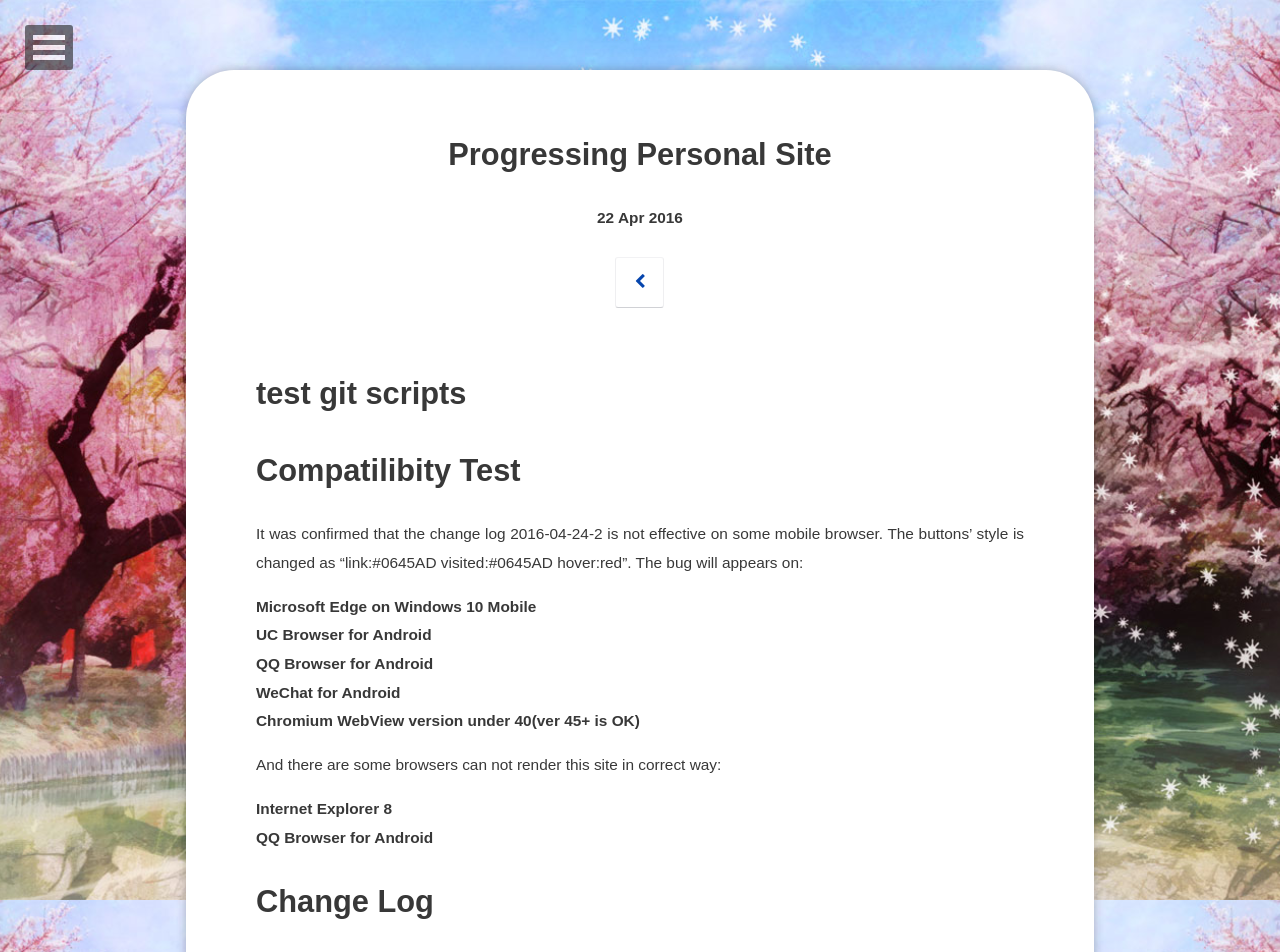
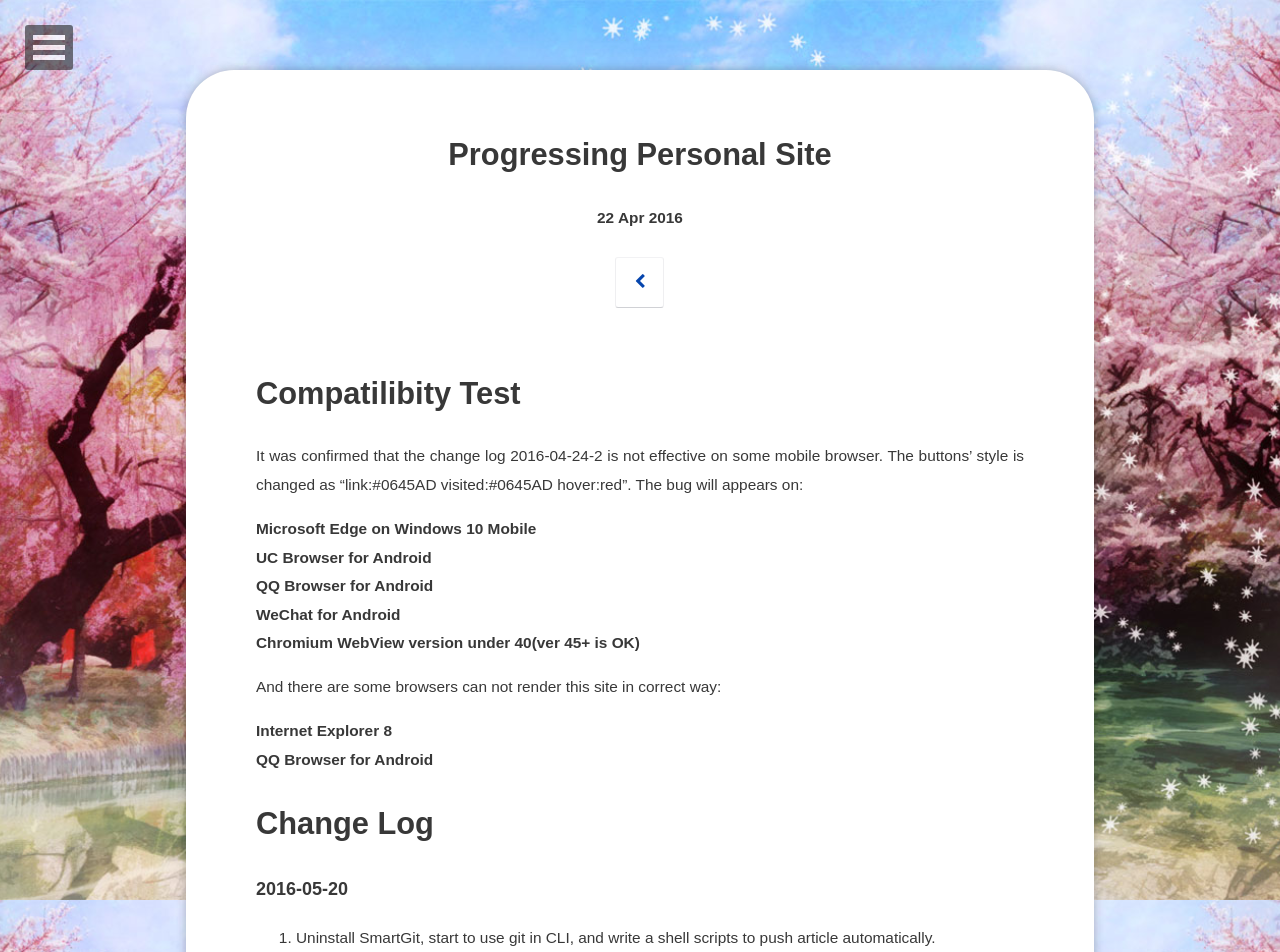
Before and after one commit to Clynie/hanyihong0324.github.io, a Jekyll site: the page built from _posts/2016-04-23-Progressing_Personal_Site.md, in a window 1280 px wide and 1400 px high. Shown: the top 952 px of the window. Built offline with Jekyll 4.4.1, drawn with Linux system fonts in a browser that asks for light colours; some web fonts are replaced; some of the changed text lies outside the part shown.

Commit message:
add contents of git-auto-push.sh

```diff
--- a/_posts/2016-04-23-Progressing_Personal_Site.md
+++ b/_posts/2016-04-23-Progressing_Personal_Site.md
@@ -5,8 +5,6 @@ date:   2016-04-22
 excerpt: "Record the developing process of this site"
 project: true
 ---
-
-# test git scripts
 
 # Compatilibity Test
 
@@ -24,6 +22,11 @@ And there are some browsers can not render this site in correct way:
 QQ Browser for Android**
 
 # Change Log
+
+### 2016-05-20
+
+1. Uninstall SmartGit, start to use git in CLI, and write a shell scripts to push article automatically.
+The script is called git-auto-push.sh in root directory of this branch.
 
 ### 2016-04-25
 
```
